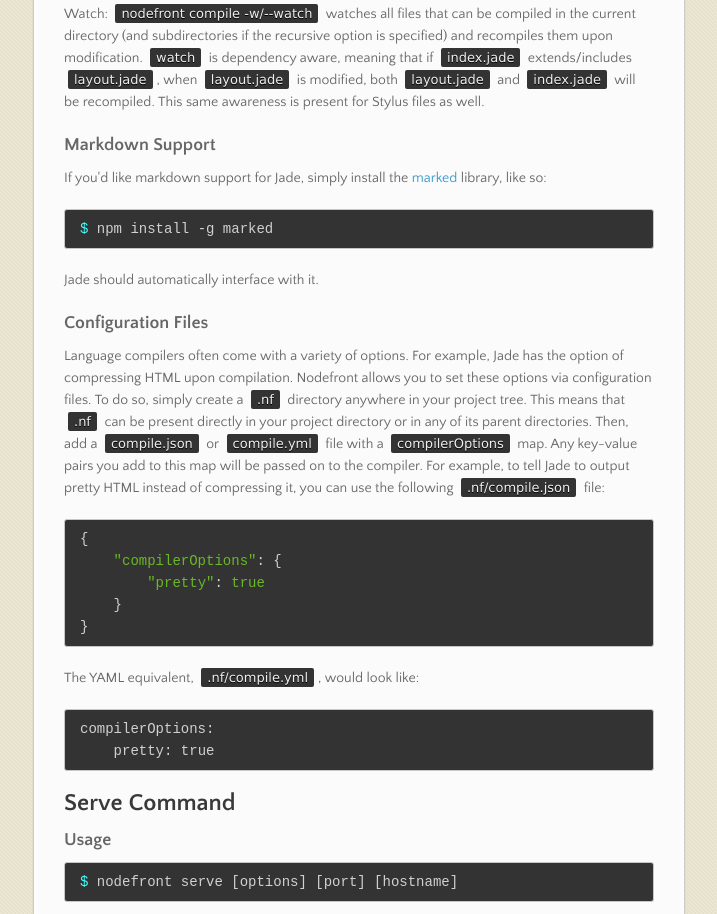
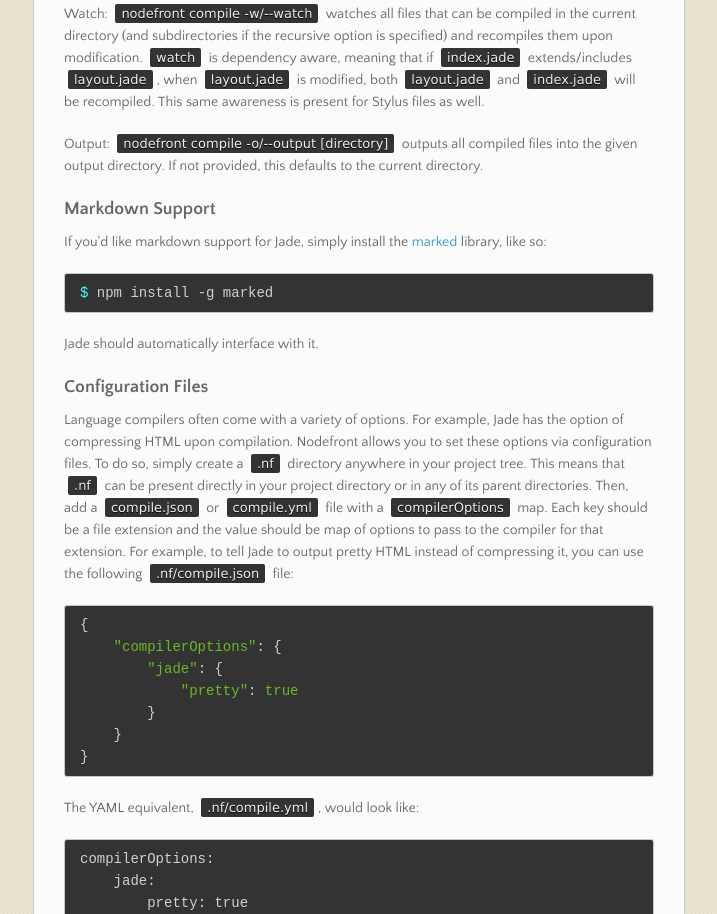
Before and after one commit to karthikv/nodefront, a plain HTML site: page index.html in a window 1280 px wide. Shown: the part 2794-3708 px from the top of the page, without its empty margins (282-999 px from the left). Drawn offline with nearby package versions, Linux system fonts and the light colour scheme.

```diff
--- a/index.html
+++ b/index.html
@@ -177,6 +177,8 @@
 
 <p>Watch: <code>nodefront compile -w/--watch</code> watches all files that can be compiled in the current directory (and subdirectories if the recursive option is specified) and recompiles them upon modification. <code>watch</code> is dependency aware, meaning that if <code>index.jade</code> extends/includes <code>layout.jade</code>, when <code>layout.jade</code> is modified, both <code>layout.jade</code> and <code>index.jade</code> will be recompiled. This same awareness is present for Stylus files as well.</p>
 
+<p>Output: <code>nodefront compile -o/--output [directory]</code> outputs all compiled files into the given output directory. If not provided, this defaults to the current directory.</p>
+
 <h3>Markdown Support</h3>
 
 <p>If you'd like markdown support for Jade, simply install the <a href="https://github.com/chjj/marked">marked</a> library, like so:</p>
@@ -188,11 +190,13 @@
 
 <h3>Configuration Files</h3>
 
-<p>Language compilers often come with a variety of options. For example, Jade has the option of compressing HTML upon compilation. Nodefront allows you to set these options via configuration files. To do so, simply create a <code>.nf</code> directory anywhere in your project tree. This means that <code>.nf</code> can be present directly in your project directory or in any of its parent directories. Then, add a <code>compile.json</code> or <code>compile.yml</code> file with a <code>compilerOptions</code> map. Any key-value pairs you add to this map will be passed on to the compiler. For example, to tell Jade to output pretty HTML instead of compressing it, you can use the following <code>.nf/compile.json</code> file:</p>
+<p>Language compilers often come with a variety of options. For example, Jade has the option of compressing HTML upon compilation. Nodefront allows you to set these options via configuration files. To do so, simply create a <code>.nf</code> directory anywhere in your project tree. This means that <code>.nf</code> can be present directly in your project directory or in any of its parent directories. Then, add a <code>compile.json</code> or <code>compile.yml</code> file with a <code>compilerOptions</code> map. Each key should be a file extension and the value should be map of options to pass to the compiler for that extension. For example, to tell Jade to output pretty HTML instead of compressing it, you can use the following <code>.nf/compile.json</code> file:</p>
 
 <div class="highlight"><pre><span class="p">{</span>
     <span class="nt">"compilerOptions"</span><span class="p">:</span> <span class="p">{</span>
-        <span class="nt">"pretty"</span><span class="p">:</span> <span class="kc">true</span>
+        <span class="nt">"jade"</span><span class="p">:</span> <span class="p">{</span>
+            <span class="nt">"pretty"</span><span class="p">:</span> <span class="kc">true</span>
+        <span class="p">}</span>
     <span class="p">}</span>
 <span class="p">}</span>
 </pre></div>
@@ -200,7 +204,8 @@
 <p>The YAML equivalent, <code>.nf/compile.yml</code>, would look like:</p>
 
 <div class="highlight"><pre><span class="l-Scalar-Plain">compilerOptions</span><span class="p-Indicator">:</span>
-    <span class="l-Scalar-Plain">pretty</span><span class="p-Indicator">:</span> <span class="l-Scalar-Plain">true</span>
+    <span class="l-Scalar-Plain">jade</span><span class="p-Indicator">:</span>
+        <span class="l-Scalar-Plain">pretty</span><span class="p-Indicator">:</span> <span class="l-Scalar-Plain">true</span>
 </pre></div>
 
 <h2>Serve Command</h2>
```
Also changed, not shown: params.json (+1 -1 lines).
